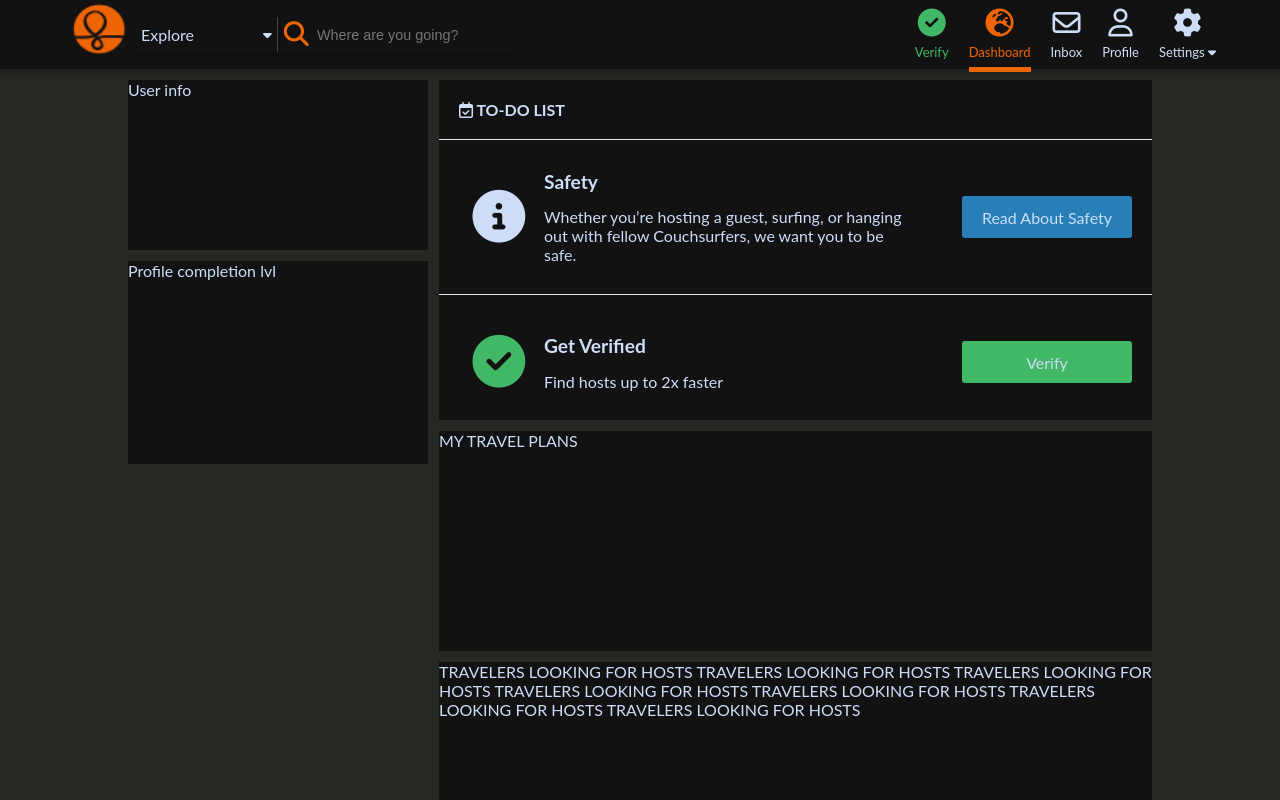
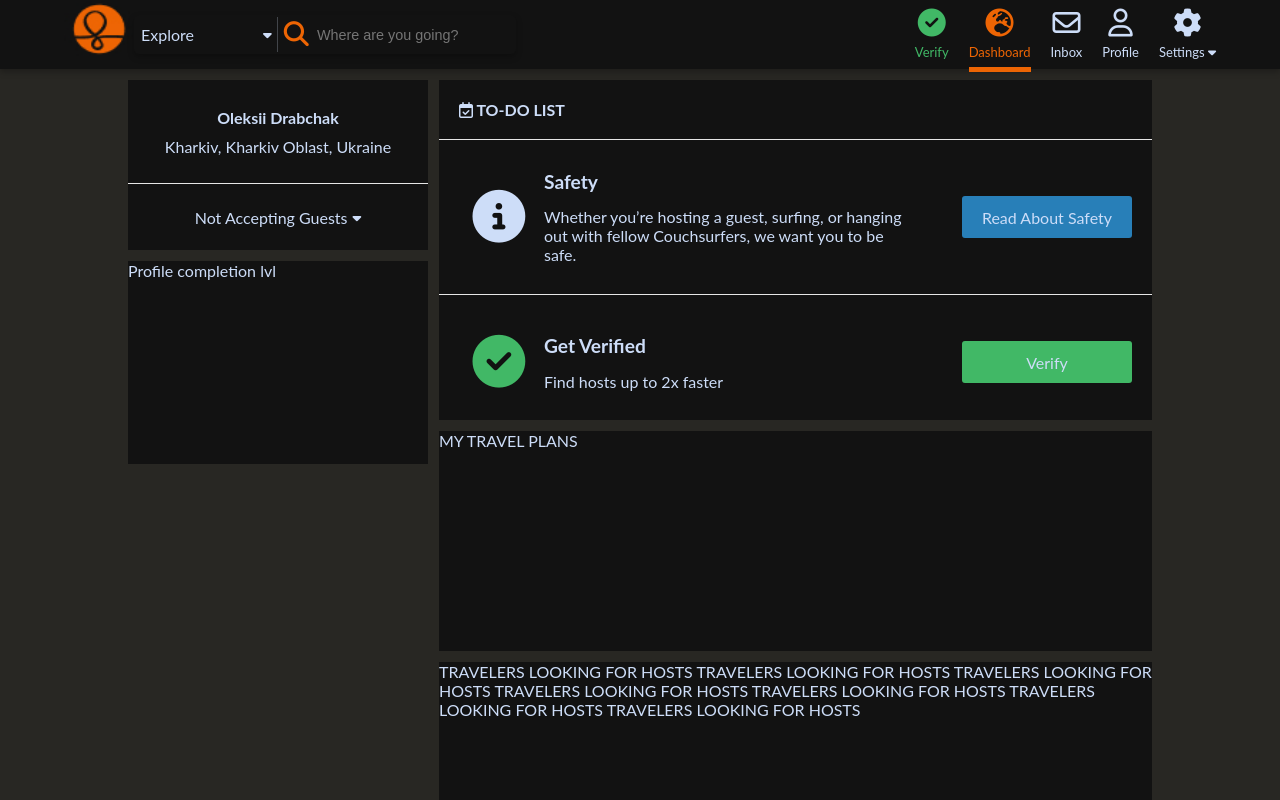
Before and after one commit to whoiam-bat/couchsurfing, an Angular app in the folder couchsurfing-frontend/: page /dashboard in a window 1280 px wide. Shown: the top 800 px of the page. Built offline with nearby package versions, Linux system fonts and the light colour scheme.

Commit message:
Frontend   Completed UserInfo component card

```diff
--- a/couchsurfing-frontend/src/app/components/dashboard/to-do/to-do.component.css
+++ b/couchsurfing-frontend/src/app/components/dashboard/to-do/to-do.component.css
@@ -1,10 +1,8 @@
 .to-do {
   max-height: 340px;
   background-color: var(--dark-black);
-
   display: flex;
   flex-direction: column;
-
   max-width: 1280px;
   width: 100%;
 }
@@ -71,7 +69,6 @@
   padding: 11px 10px;
   justify-content: center;
   align-items: center;
-
   border-radius: 3px;
 }
 
--- a/couchsurfing-frontend/src/app/components/dashboard/userinfo/userinfo.component.css
+++ b/couchsurfing-frontend/src/app/components/dashboard/userinfo/userinfo.component.css
@@ -1,6 +1,77 @@
 .user-info {
-    width: 300px;
-    height: 170px;
+  width: 300px;
+  height: 170px;
+  background-color: var(--dark-black);
+}
 
-    background-color: var(--dark-black);
+.user-info-header {
+  display: flex;
+  height: 63px;
+  flex-direction: column;
+  justify-content: center;
+  align-items: center;
+  padding: 20px;
+  border-bottom: 1px solid #e6e6e6;
 }
+
+.user-info-username, a {
+  font-size: 1em;
+  letter-spacing: 0;
+  text-align: center;
+  text-transform: none;
+  margin-bottom: 10px;
+  color: var(--white);
+}
+
+.user-info-location {
+  font-size: 1em;
+}
+
+.dropdown-wrap {
+  cursor: pointer;
+  display: flex;
+  align-items: center;
+  justify-content: space-around;
+  position: relative;
+  height: 66px;
+}
+
+.select-btn {
+  display: flex;
+  align-items: center;
+}
+
+.select-icon {
+  margin-left: 5px;
+}
+
+.accommodation-options {
+  z-index: 999;
+  position: absolute;
+  top: 80%;
+  left: 50px;
+  padding-left: 0;
+  margin: 0;
+  width: 200px;
+  background-color: var(--dark-black);
+  max-height: 0;
+  overflow: hidden;
+  transition: max-height 0.5s;
+}
+
+.accommodation-options.open {
+  max-height: 300px;
+}
+
+.search-option {
+  display: flex;
+  justify-content: flex-start;
+  padding: 10px 7px;
+  border: 1px solid var(--grey);
+  border-bottom: 2px solid var(--grey);
+}
+
+.search-option:hover {
+  background: var(--black);
+  color: var(--orange);
+}
--- a/couchsurfing-frontend/src/app/components/dashboard/userinfo/userinfo.component.html
+++ b/couchsurfing-frontend/src/app/components/dashboard/userinfo/userinfo.component.html
@@ -1,3 +1,20 @@
 <div class="user-info">
-  User info
+  <header class="user-info-header">
+    <h1 class="user-info-username">
+      <a href="#">
+        <span class="username">Oleksii Drabchak</span>
+      </a>
+    </h1>
+    <p class="user-info-location">Kharkiv, Kharkiv Oblast, Ukraine</p>
+  </header>
+  <div class="dropdown-wrap" (click)="dropdownList()">
+    <div class="select-btn">
+      <span id="selected-item" class="select-text">{{ selectedOption }}</span>
+      <span class="select-icon"><i class="fa-solid fa-caret-down fa-sm"></i></span>
+    </div>
+
+    <ul class="accommodation-options" id="accommodation-options">
+      <li *ngFor="let option of searchOptions" class="search-option" (click)="doSelectOption(option)">{{ option }}</li>
+    </ul>
+  </div>
 </div>
--- a/couchsurfing-frontend/src/app/components/dashboard/userinfo/userinfo.component.ts
+++ b/couchsurfing-frontend/src/app/components/dashboard/userinfo/userinfo.component.ts
@@ -1,10 +1,30 @@
-import { Component } from '@angular/core';
+import {Component, OnInit} from '@angular/core';
 
 @Component({
   selector: 'app-userinfo',
   templateUrl: './userinfo.component.html',
   styleUrls: ['./userinfo.component.css']
 })
-export class UserinfoComponent {
+export class UserinfoComponent implements OnInit {
+
+  selectedOption: string = "Not Accepting Guests";
+  searchOptions: string[] = ["Not Accepting Guests", "Accepting Guests"];
+
+  ngOnInit(): void {
+    this.resetDefaultOption();
+  }
+
+  doSelectOption(option: string): void {
+    this.selectedOption = option;
+  }
+
+  resetDefaultOption(): void {
+    this.selectedOption = "Not Accepting Guests";
+  }
+
+  dropdownList(): void {
+    let list = document.getElementById('accommodation-options')
+    list!.classList.toggle('open')
+  }
 
 }
--- a/couchsurfing-frontend/src/styles.css
+++ b/couchsurfing-frontend/src/styles.css
@@ -21,7 +21,7 @@
   font-family: Lato, "Helvetica Neue", Helvetica, Arial, "Lucida Grande", sans-serif;
 }
 
-h1 {
+h1, p {
   margin: 0;
 }
 
```
